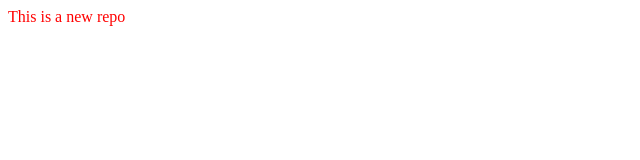
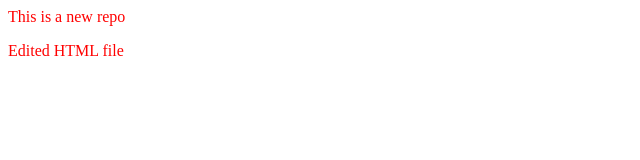
Before and after one commit to SaimShaikh07/localrepo, a plain HTML site: page index.html in a window 1280 px wide. Shown: the whole page, without its empty margins (0-640 px from the left). Drawn offline with Linux system fonts and the light colour scheme.

Commit message:
edited html

```diff
--- a/index.html
+++ b/index.html
@@ -1,2 +1,3 @@
 <link rel="stylesheet" href="style.css">
 <p>This is a new repo</p>
+<p>Edited HTML file</p>
```
